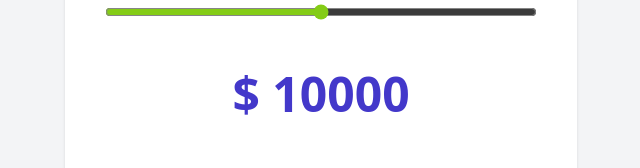
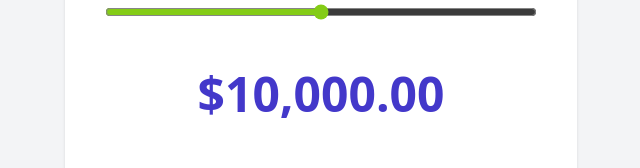
Before and after one commit to EsteMaeLeo/loan_quote_vue, a Vue app: page / in a window 1280 px wide. Shown: the part 248-416 px from the top of the page, without its empty margins (319-959 px from the left). Built offline with nearby package versions, Linux system fonts and the light colour scheme.

Commit message:
dev on project

```diff
--- a/src/App.vue
+++ b/src/App.vue
@@ -1,6 +1,6 @@
 <script setup>
 //v-on:input="handleChange"
-import { ref, reactive } from "vue";
+import { ref, computed, reactive } from "vue";
 import Header from "./components/Header.vue";
 
 const quantity = ref(10000);
@@ -22,6 +22,15 @@ from the imput
       @input="handleChange"
 */
 
+const formatMoney = computed(() => {
+  const formatter = new Intl.NumberFormat("en-us", {
+    style: "currency",
+    currency: "USD",
+  });
+
+  return formatter.format(quantity.value);
+});
+
 console.log(quantity.value);
 console.log(state.quantity);
 </script>
@@ -41,7 +50,9 @@ console.log(state.quantity);
       :step="STEP"
       v-model.number="quantity"
     />
-    <p class="text-center my-10 text-5xl font-extrabold text-indigo-700">$ {{ quantity }}</p>
+    <p class="text-center my-10 text-5xl font-extrabold text-indigo-700">
+      {{ formatMoney }}
+    </p>
   </div>
 </template>
 
```
